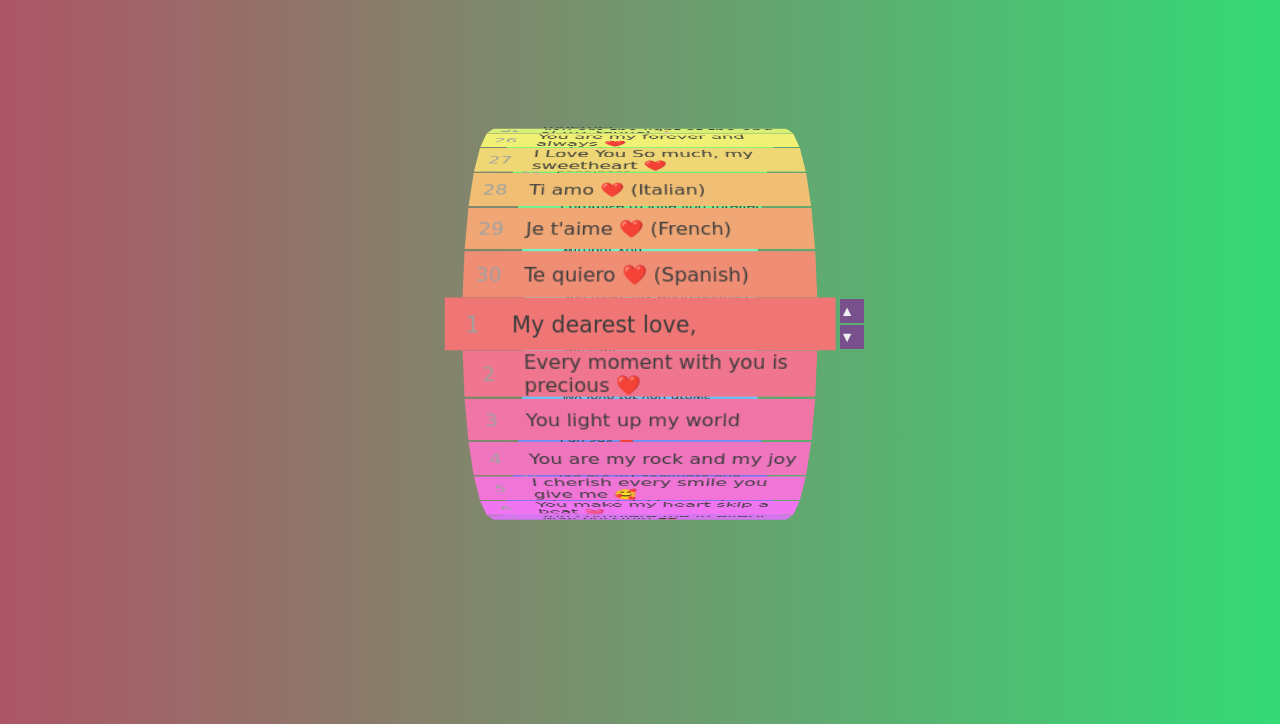
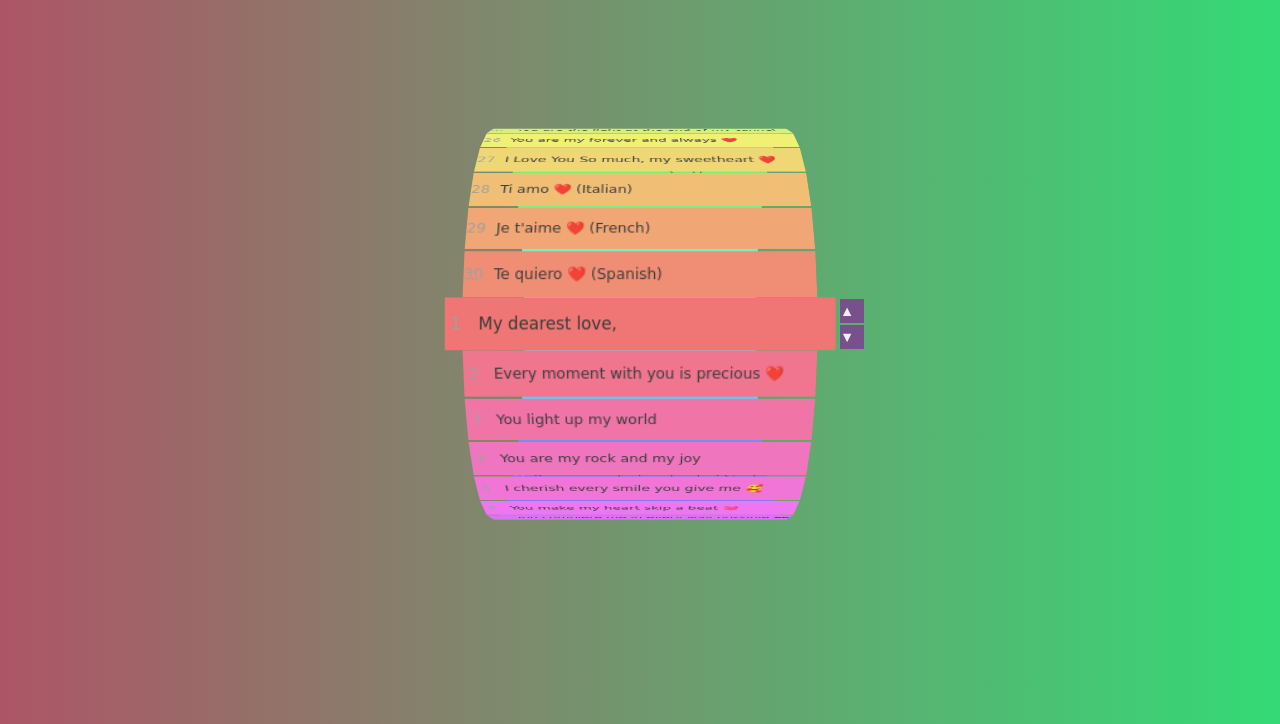
Before and after one commit to UchihaItachiVD/Love_Wheel, a plain HTML site: page index.html in a window 1280 px wide. Shown: the part 76-800 px from the top of the page. Drawn offline with nearby package versions, Linux system fonts and the light colour scheme.

Commit message:
Update style.css

```diff
--- a/style.css
+++ b/style.css
@@ -57,8 +57,9 @@ ul > li {
   width: 70%;
   color: rgb(240, 240, 240); /* Light gray text color */
   display: grid;
-  grid-template-columns: 2.5rem auto;
+  grid-template-columns: 1rem auto;
   height: 2.4rem;
+  font-size: 12px;
   transition: transform 500ms ease, background-color 500ms ease;
 }
 
```
